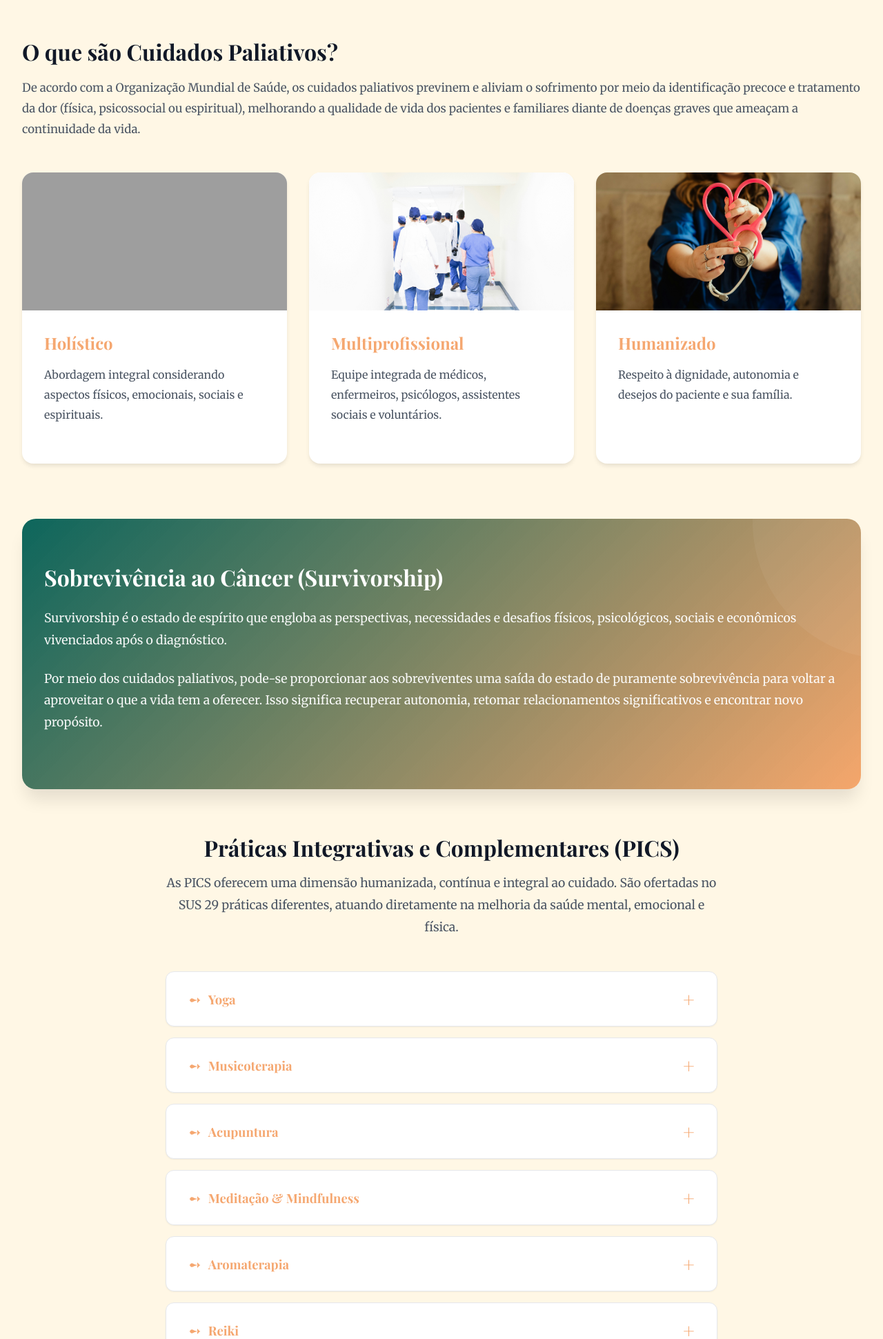
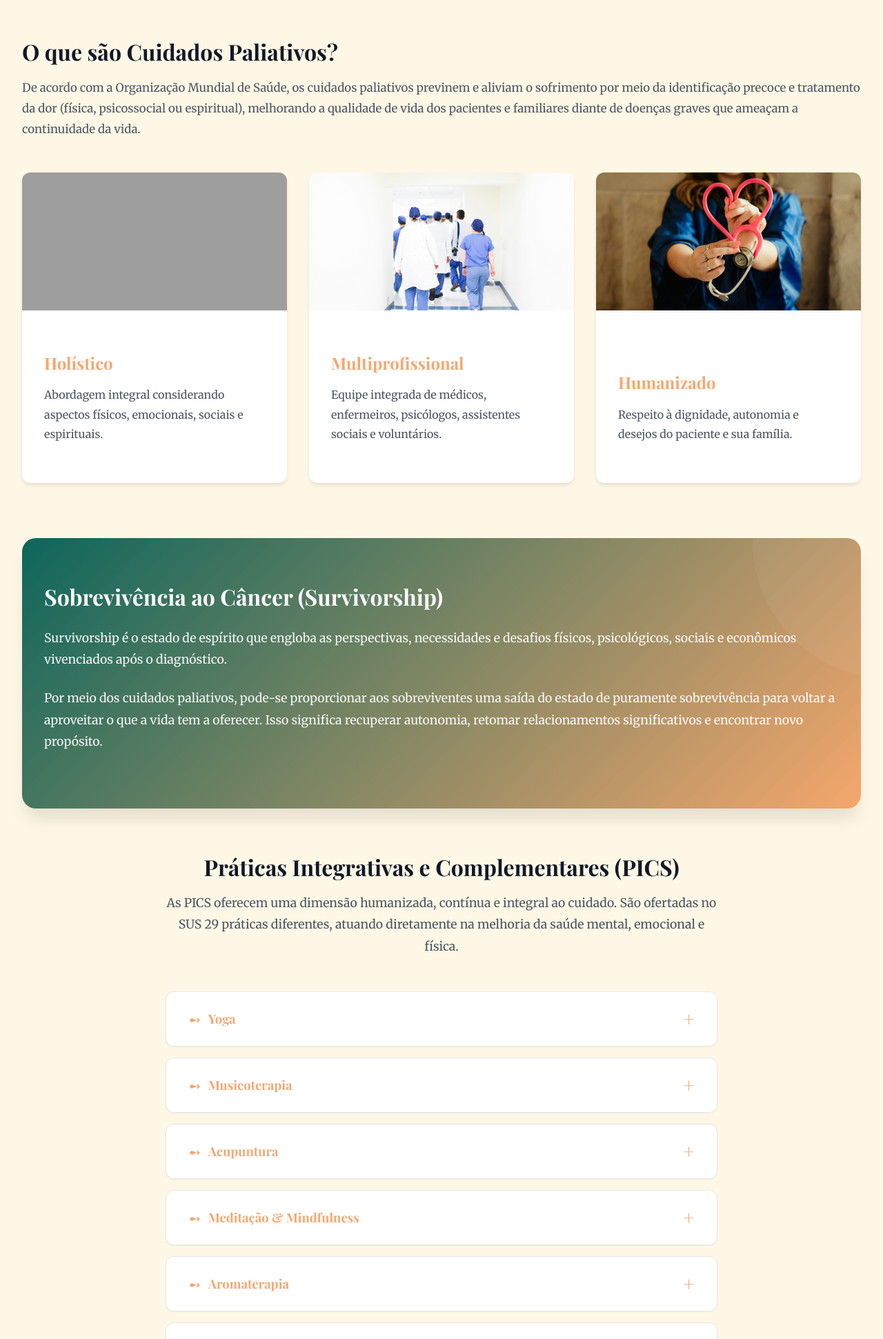
Before and after one commit to AqueleSales/trabalho_teo, a Flask app: page /cuidado-acolhimento in a window 1280 px wide. Shown: the part 685-2626 px from the top of the page at 69% size. Run offline with Flask 3, Linux system fonts and the light colour scheme; some libraries are stand-ins or nearby versions; some web fonts are replaced; grey boxes are pictures that could not be loaded.

```diff
--- a/static/style.css
+++ b/static/style.css
@@ -525,12 +525,14 @@ p {
 }
 
 .card {
-  background: white;
-  border-radius: 16px;
-  overflow: hidden;
-  box-shadow: var(--shadow-md);
-  transition: var(--transition);
-  animation: fadeInUp 0.6s ease both;
+    background: white;
+    border-radius: 12px;
+    overflow: hidden;
+    box-shadow: 0 4px 6px -1px rgba(0, 0, 0, 0.1);
+    display: flex;
+    flex-direction: column;
+    justify-content: space-between;  /* ADICIONE ESTA LINHA */
+    min-height: 450px;                /* ADICIONE ESTA LINHA - ajuste o valor conforme precisa */
 }
 
 .card:nth-child(1) { animation-delay: 0.1s; }
```
